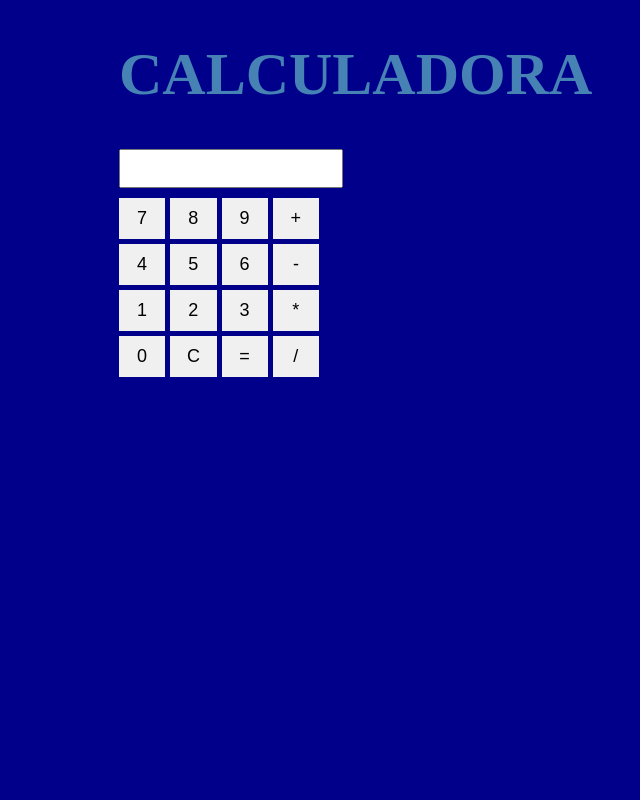
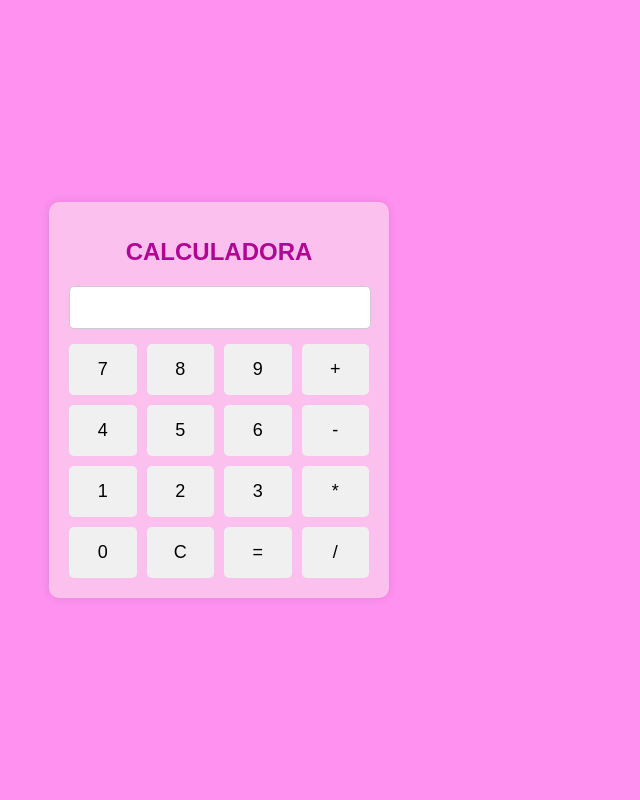
Before and after one commit to VitorLopes56/TRABALHO-PHP, a PHP site: page / in a window 1280 px wide. Shown: the whole page, without its empty margins (421-1061 px from the left). Run offline with PHP 8.4, Linux system fonts and the light colour scheme.

Commit message:
Add files via upload

```diff
--- a/TRABALHO CALCULADORA/INDEX.HTML
+++ b/TRABALHO CALCULADORA/INDEX.HTML
@@ -3,14 +3,17 @@
 <head>
     <meta charset="UTF-8">
     <meta name="viewport" content="width=device-width, initial-scale=1.0">
-    <link rel="stylesheet" href="STYLE.CSS">
+    <link rel="stylesheet" href="style.css">
     <title>Calculadora</title>
 </head>
 <body>
     <div class="calculator">
-       <h1>CALCULADORA</h1>
-       <form action="calculadora.php" method="post"> <!-- Formulário para enviar dados para o PHP -->
-        <input type="text" class="display" id="display" name="expression" readonly>
+        <header>
+            <h1>CALCULADORA</h1>
+        </header>
+        <div class="display">
+            <input type="text" id="display" name="expression" readonly>
+        </div>
         <div class="keys">
             <button type="button" onclick="appendToDisplay('7')">7</button>
             <button type="button" onclick="appendToDisplay('8')">8</button>
@@ -26,10 +29,11 @@
             <button type="button" onclick="appendToDisplay('*')">*</button>
             <button type="button" onclick="appendToDisplay('0')">0</button>
             <button type="button" onclick="clearDisplay()">C</button>
-            <button type="submit">=</button> <!-- Botão de envio do formulário -->
+            <button type="button" onclick="calculate()">=</button>
             <button type="button" onclick="appendToDisplay('/')">/</button>
         </div>
-       </form>
+        <div class="result-display" id="resultDisplay"></div> <!-- Local onde o resultado será exibido -->
     </div>
+    <script src="script.js"></script>
 </body>
 </html>
--- a/TRABALHO CALCULADORA/STYLE.CSS
+++ b/TRABALHO CALCULADORA/STYLE.CSS
@@ -1,39 +1,65 @@
-body{
-    background-color: darkblue;
+
+
+body {
+    background-color: #ff91f0;
+    font-family: Arial, sans-serif;
+    display: flex;
+    justify-content: center;
+    align-items: center;
+    height: 100vh;
+    margin: 0;
 }
 
-
 .calculator {
-    width: 200px;
-    margin: 0 auto;
+    background-color: #fcc0ef;
+    border-radius: 10px;
+    padding: 20px;
+    box-shadow: 0 0 10px rgba(0, 0, 0, 0.1);
+    max-width: 300px;
+    width: 100%;
     text-align: center;
 }
 
-.display {
-    width: 100%;
-    margin-bottom: 10px;
+header h1 {
+    margin-bottom: 20px;
+    font-size: 24px;
+    color: rgb(177, 5, 148);
+}
+
+.display input {
+    width: calc(100% - 20px);
+    margin: 0 auto 15px;
     padding: 10px;
+    border: 1px solid #ccc;
+    border-radius: 5px;
+    font-size: 18px;
 }
 
 .keys {
     display: grid;
     grid-template-columns: repeat(4, 1fr);
-    gap: 5px;
+    gap: 10px;
 }
 
 .keys button {
-    padding: 10px;
+    padding: 15px;
     font-size: 18px;
     border: none;
     cursor: pointer;
     background-color: #f0f0f0;
+    border-radius: 5px;
 }
 
 .keys button:hover {
     background-color: #e0e0e0;
 }
-h1{
-    font-size: 60px;
-    color: steelblue;
-    text-align: center;
+
+.equal {
+    grid-column: span 2;
 }
+
+.result {
+    margin-top: 20px;
+    font-size: 16px;
+    color: #555;
+}
--- /dev/null
+++ b/TRABALHO CALCULADORA/script.js
@@ -0,0 +1,25 @@
+function appendToDisplay(value) {
+    document.getElementById("display").value += value;
+}
+
+function clearDisplay() {
+    document.getElementById("display").value = '';
+}
+
+function calculateExpression(expression) {
+    var result = eval(expression);
+    var resultDisplay = document.getElementById("resultDisplay");
+
+    if (result === undefined) {
+        resultDisplay.innerText = "Erro de expressão";
+    } else {
+        resultDisplay.innerText = "Resultado: " + result;
+    }
+
+    return result;
+}
+
+function calculate() {
+    var expression = document.getElementById("display").value;
+    calculateExpression(expression);
+}
```
Also changed, not shown: TRABALHO CALCULADORA/calculadora.php (+12 -13 lines).
